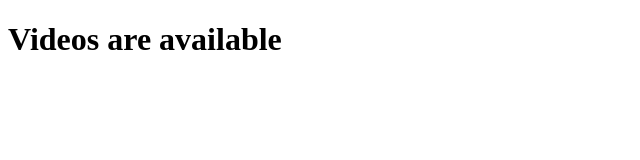
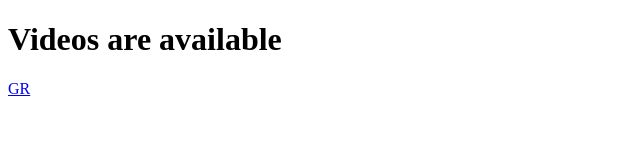
Before and after one commit to Darkskyprotectors/video, a plain HTML site: page index.html in a window 1280 px wide. Shown: the full height of the page, 0-640 px from the left. Drawn offline with Linux system fonts and the light colour scheme.

Commit message:
Update index.html

```diff
--- a/index.html
+++ b/index.html
@@ -6,5 +6,6 @@
 </head>
 <body>
     <h1>Videos are available </h1>
+    <a href="8月14日.mp4">GR</a>
 </body>
 </html>
```
